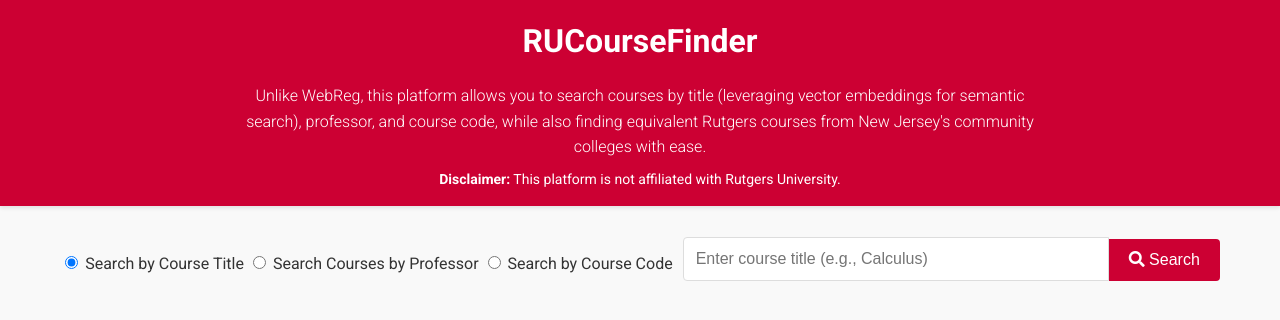
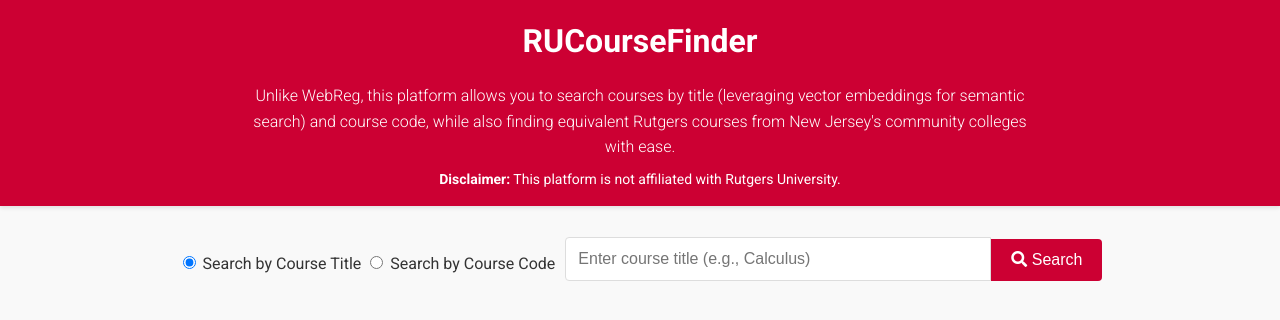
Before and after one commit to ivan5355/RUCourseFinder, a FastAPI app: page / in a window 1280 px wide. Shown: the top 320 px of the page. Run offline with FastAPI, Linux system fonts and the light colour scheme; parts of the project's set-up code (start-up, migrations or seed data) failed here and were passed over.

Commit message:
removed search by professor

```diff
--- a/app.py
+++ b/app.py
@@ -139,46 +139,6 @@ async def search_by_code(request: Request):
             'message': f'An error occurred: {str(e)}'
         }
 
-@app.post("/search_by_professor")
-async def search_by_professor(request: Request):
-    """
-    Handles search requests for courses by professor name.
-
-    Expects a POST request with JSON payload containing 'searchTerm' for professor name.
-    Returns a list of professors and their courses that match the search term.
-
-    Returns:
-        JSON response containing matching professors and their courses
-    """
-
-    try:
-
-        data = await request.json()
-        search_term = data.get('searchTerm')
-
-        if not search_term:
-            return {'status': 'error', 'message': 'Professor name is required'}
-
-        results = courses_controller.search_by_professor(search_term)
-
-        if not results:
-            return {
-                'status': 'success',
-                'message': 'No results found',
-                'results': []
-            }
-
-        return {
-            'searchTerm': search_term,
-            'results': results
-         }
-
-    except Exception as e:
-        return {
-            'status': 'error',
-            'message': f'An error occurred: {str(e)}'
-        }
-
 if __name__ == '__main__':
     import uvicorn
     uvicorn.run(app, host="0.0.0.0", port=5005)
--- a/static/js/app.js
+++ b/static/js/app.js
@@ -5,11 +5,6 @@ $(document).ready(function() {
     $('#toggle-course-title').on('change', function() {
     currentSearchType = 'title';
         $('#search-bar').attr('placeholder', "Enter course title (e.g., Calculus)");
-});
-
-    $('#toggle-professor').on('change', function() {
-    currentSearchType = 'professor';
-        $('#search-bar').attr('placeholder', "Enter professor last name (e.g., Smith)");
 });
 
     $('#toggle-course-code').on('change', function() {
@@ -39,25 +34,17 @@ function search() {
         return;
     }
 
-    // Check cache first
+    // Check cache first (only for course searches, not professor searches)
+    if (currentSearchType === 'title' || currentSearchType === 'code') {
         const cachedResults = getCachedResults(currentSearchType, searchTerm);
         if (cachedResults) {
-        // Cache for course searches
-        if (currentSearchType === 'title' || currentSearchType === 'code') {
             if (cachedResults.length > 0) {
                 displayCourses(cachedResults);
             } else {
                 $resultsContainer.html('<p class="no-results">No courses found matching your search.</p>');
             }
-        // Cache for professor searches
-        } else {
-            if (cachedResults.length > 0) {
-                displayProfessorResults(cachedResults);
-            } else {
-                $resultsContainer.html('<p class="no-results">No professors found matching your search.</p>');
+            return;
         }
-        }
-        return;
     }
 
     // No valid cache, make API call
@@ -68,9 +55,6 @@ function search() {
     switch(currentSearchType) {
         case 'title':
             endpoint = '/search_by_title';
-            break;
-        case 'professor':
-            endpoint = '/search_by_professor';
             break;
         case 'code':
             endpoint = '/search_by_code';
@@ -90,7 +74,6 @@ function search() {
             return;
         }
 
-        if (currentSearchType === 'title' || currentSearchType === 'code') {
         if (data.courses && data.courses.length > 0) {
             displayCourses(data.courses);
             // Cache the results
@@ -99,17 +82,6 @@ function search() {
                 $resultsContainer.html('<p class="no-results">No courses found matching your search.</p>');
             // Cache empty results too
             setCachedResults(currentSearchType, searchTerm, []);
-            }
-        } else {
-            if (data.results && data.results.length > 0) {
-                displayProfessorResults(data.results);
-                // Cache the results
-                setCachedResults(currentSearchType, searchTerm, data.results);
-            } else {
-                    $resultsContainer.html('<p class="no-results">No professors found matching your search.</p>');
-                // Cache empty results too
-                setCachedResults(currentSearchType, searchTerm, []);
-            }
         }
         },
         error: function(error) {
@@ -225,32 +197,3 @@ function displayCourses(courses) {
         $coursesContainer.append($messageElement);
     }
 }
-
-function displayProfessorResults(results) {
-    const $coursesContainer = $('#search-results');
-    $coursesContainer.empty();
-
-    if (results.length > 0) {
-        results.forEach(result => {
-
-            if (result.professor && result.courses && result.suggestions.length > 0) {
-                const $professorDiv = $('<div>').addClass('course');
-                const $professorName = $('<h3>').text(result.professor);
-                const $coursesList = $('<div>');
-
-                result.courses.forEach(course => {
-                    const $courseInfo = $('<p>').text(`${course.courseString} - ${course.title}`);
-                    $coursesList.append($courseInfo);
-                });
-
-                $professorDiv.append($professorName, $coursesList);
-                $coursesContainer.append($professorDiv);
-            }
-        });
-    } else {
-        const $messageElement = $('<p>')
-            .addClass('no-results')
-            .text('No professors found.');
-        $coursesContainer.append($messageElement);
-    }
-}
--- a/templates/main.html
+++ b/templates/main.html
@@ -27,7 +27,7 @@
             </div>
             <div class="navbar-description">
                 <h3>
-                    Unlike WebReg, this platform allows you to search courses by title (leveraging vector embeddings for semantic search), professor, and course code, while also finding equivalent Rutgers courses from New Jersey's community colleges with ease.
+                    Unlike WebReg, this platform allows you to search courses by title (leveraging vector embeddings for semantic search) and course code, while also finding equivalent Rutgers courses from New Jersey's community colleges with ease.
                 </h3>
                 <p><strong>Disclaimer:</strong> This platform is not affiliated with Rutgers University.</p>
             </div>
@@ -40,9 +40,6 @@
                 <div class="toggle-container">
                     <label for="toggle-course-title">
                         <input type="radio" name="search-option" id="toggle-course-title" class="toggle-radio" checked> Search by Course Title
-                    </label>
-                    <label for="toggle-professor">
-                        <input type="radio" name="search-option" id="toggle-professor" class="toggle-radio"> Search Courses by Professor
                     </label>
                     <label for="toggle-course-code">
                         <input type="radio" name="search-option" id="toggle-course-code" class="toggle-radio"> Search by Course Code
```
Also changed, not shown: controller.py (+0 -68 lines). Lines whose indentation alone changed are shown as unchanged.
